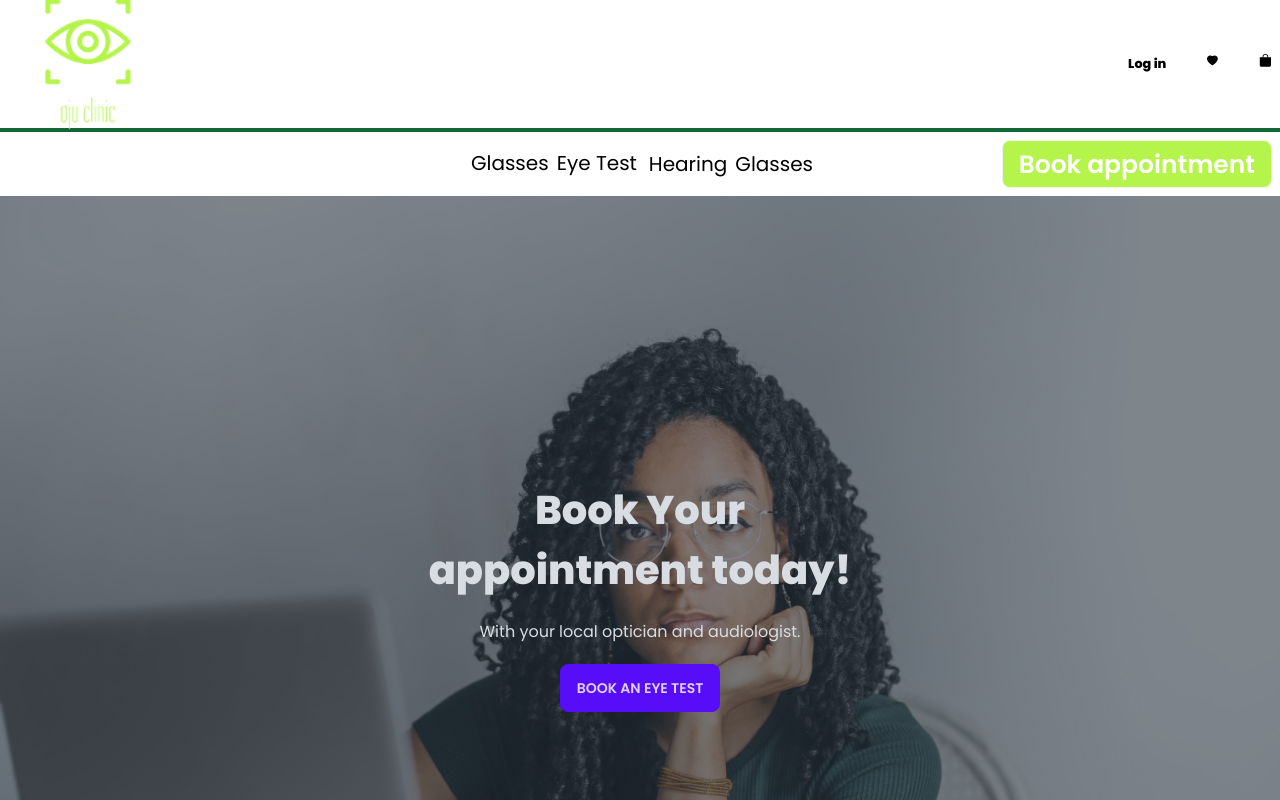
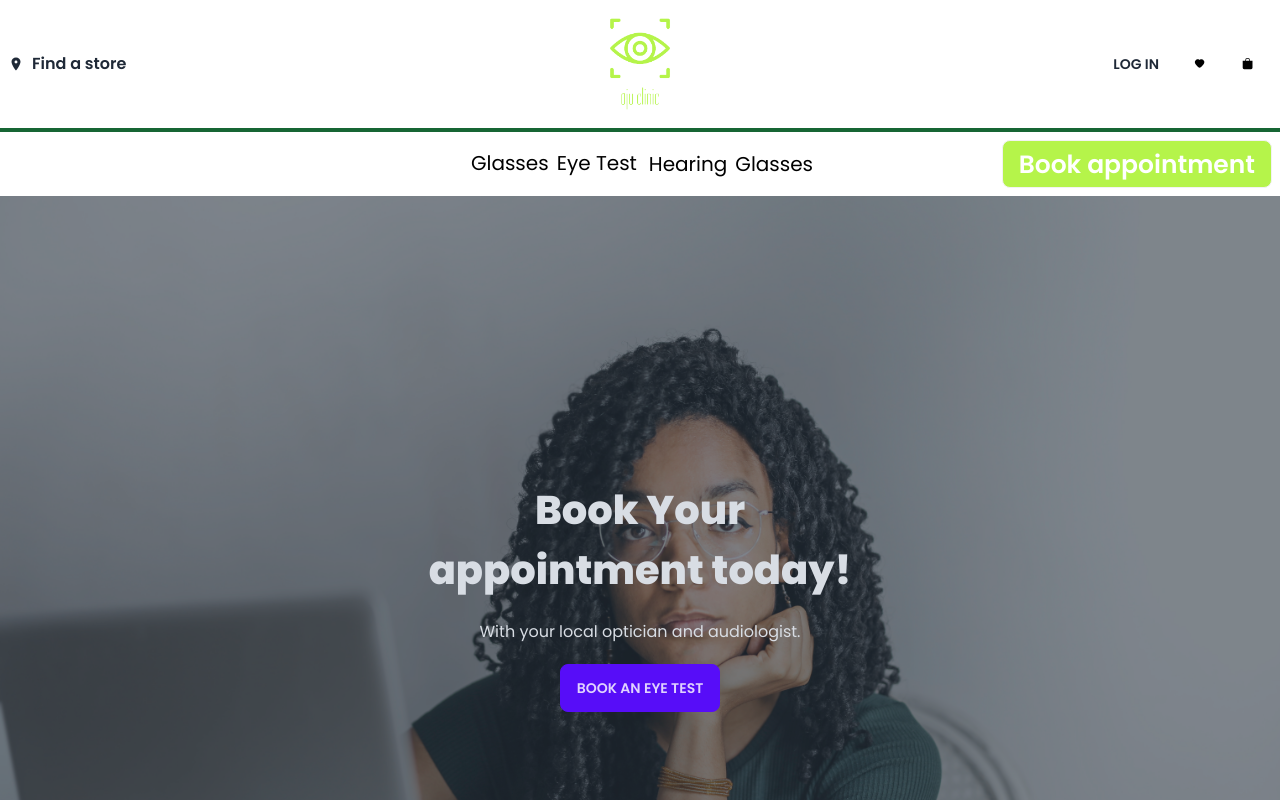
Before and after one commit to nsilva1/oju-clinic, a React (Vite) app: page / in a window 1280 px wide. Shown: the top 800 px of the page. Built offline with nearby package versions, Linux system fonts and the light colour scheme.

Commit message:
header component modified

```diff
--- a/src/App.tsx
+++ b/src/App.tsx
@@ -1,8 +1,8 @@
 
 import Header from './components/common/Header';
 import NavBar  from './components/common/NavBar';
+import Home from './components/pages/home/Home';
 import Footer from './components/common/Footer';
-import Body from './components/common/Body';
 import Footer2 from './components/common/footer2';
 
 
@@ -15,7 +15,7 @@ const App = () =>{
 
       <Header />
       <NavBar />
-      <Body />
+      <Home />
       <Footer />
       <Footer2 />
 
--- a/src/components/common/Body.tsx
+++ /dev/null
@@ -1,18 +0,0 @@
-import React from 'react'
-
-const Body = () => {
-  return (
-    <div className="hero min-h-screen">
-        <div className="hero-overlay bg-opacity-60"></div>
-        <div className="hero-content text-center text-neutral-content">
-            <div className="max-w-md">
-                <h1 className="mb-5 text-[40px] font-bold">Book Your appointment today! </h1>
-                <p className="mb-5">With your local optician and audiologist.</p>
-                <button className="btn btn-primary">Book an eye test</button>
-            </div>
-        </div>
-    </div>
-    )
-}
-
-export default Body
--- a/src/components/common/Header.tsx
+++ b/src/components/common/Header.tsx
@@ -1,42 +1,34 @@
-import React from 'react';
 import { AiFillHeart } from 'react-icons/ai';
 import { BsFillBagFill } from 'react-icons/bs';
-import oju_clinics1 from '../../assets/oju_clinic1.png';
+import oju_clinic from '../../assets/oju_clinic-bg.png';
+import { IoIosPin } from 'react-icons/io';
 
 const Header = () => {
   return (
-  <div>
+    <div>
+      <div className='navbar bg-base-100'>
+        <div className='navbar-start font-semibold'>
+          <IoIosPin className='mr-2' /> Find a store
+        </div>
 
-<div className='headerDiv p-2 text-blue-500 flex justify-between items-center h-[8rem]  '>
+        <div className='navbar-center'>
+          <img src={oju_clinic} alt='Company Logo' className='w-28 h-28' />
+        </div>
 
-
-
-
-      <div className=" osondu flex justify-center"> {/* Add a container to center the image */}
-        <img src={oju_clinics1} alt="Company Logo" className="w-[10rem] h-[10rem] " />
-      </div>
-      <strong className="menuList text-black hover:text-blueColor"></strong>
-
-
-      <div className='menuList flex gap-10 '>
-        <strong className="menuList text-black hover:text-blueColor text-[80%]">Log in</strong>
-        <AiFillHeart className="text-[80%] text-black hover:text-blueColorsicon"/>
-        <BsFillBagFill className="text-[80%] text-black hover:text-blueColorsicon"/>
-
+        <div className='navbar-end'>
+          <button className='btn btn-ghost'>Log in</button>
+          <button className='btn btn-ghost btn-circle'>
+            <AiFillHeart className='text-[80%] text-black hover:text-blueColorsicon' />
+          </button>
+          <button className='btn btn-ghost btn-circle'>
+            <BsFillBagFill className='text-[80%] text-black hover:text-blueColorsicon' />
+          </button>
+        </div>
       </div>
 
+      <div className='line w-[100%] h-1 bg-green-800'></div>
     </div>
-
-    <div className='line w-[100%] h-1 bg-green-800'>
-
-        </div>
-  </div>
-
-
-
-
-
-        );
-    }
+  );
+};
 
 export default Header;
--- /dev/null
+++ b/src/components/pages/home/Home.tsx
@@ -0,0 +1,24 @@
+import React from 'react';
+
+const Home = () => {
+  return (
+    <div>
+      <div id='hero-section'>
+        <div className='hero min-h-screen'>
+          <div className='hero-overlay bg-opacity-60'></div>
+          <div className='hero-content text-center text-neutral-content'>
+            <div className='max-w-md'>
+              <h1 className='mb-5 text-[40px] font-bold'>
+                Book Your appointment today!{' '}
+              </h1>
+              <p className='mb-5'>With your local optician and audiologist.</p>
+              <button className='btn btn-primary'>Book an eye test</button>
+            </div>
+          </div>
+        </div>
+      </div>
+    </div>
+  );
+};
+
+export default Home;
--- a/src/index.css
+++ b/src/index.css
@@ -33,11 +33,6 @@ li:hover::before{
 
 }
 
-.osondu{
-    justify-content: center;
-}
-
-
 .dropdown:hover::before{
   position: absolute;
   content: '';
```
Also changed, not shown: src/assets/oju_clinic.svg (added), src/nnn.txt (deleted), 1 other file (tests, documents, lock files or other folders).
